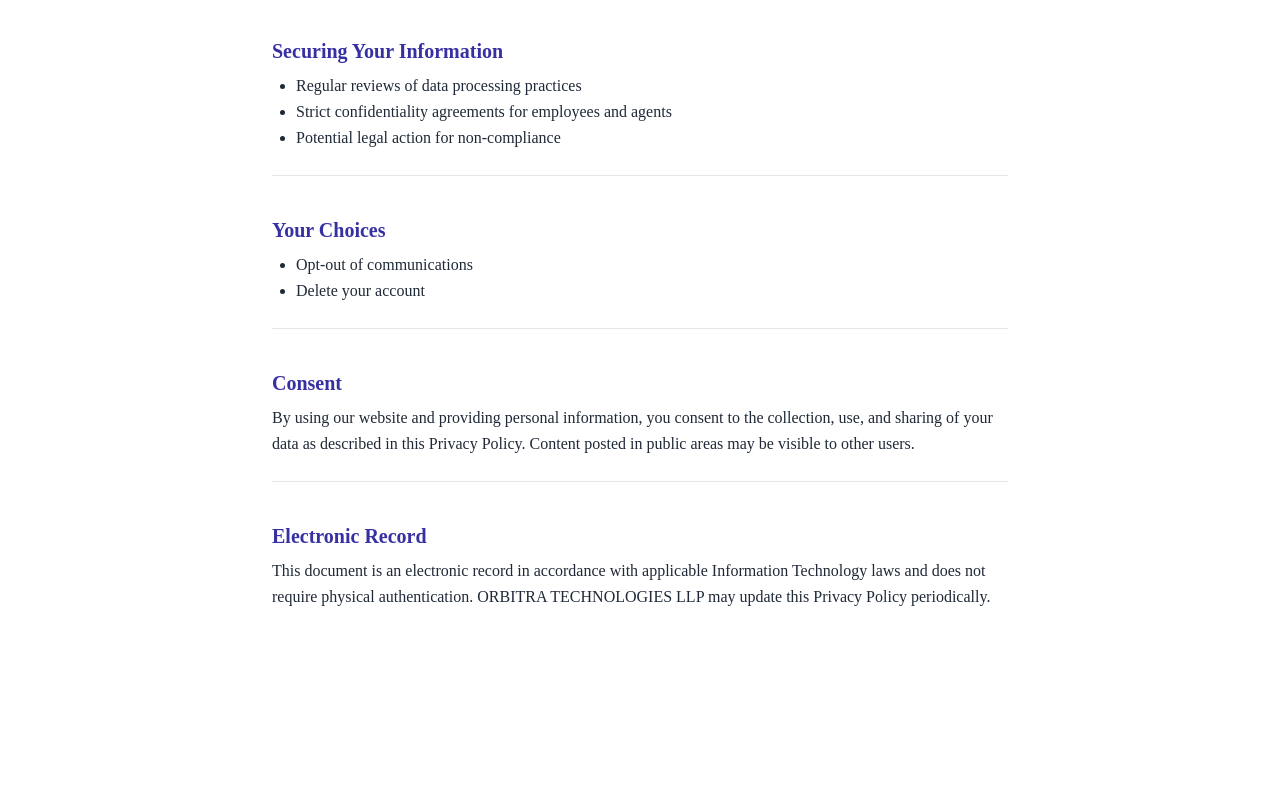
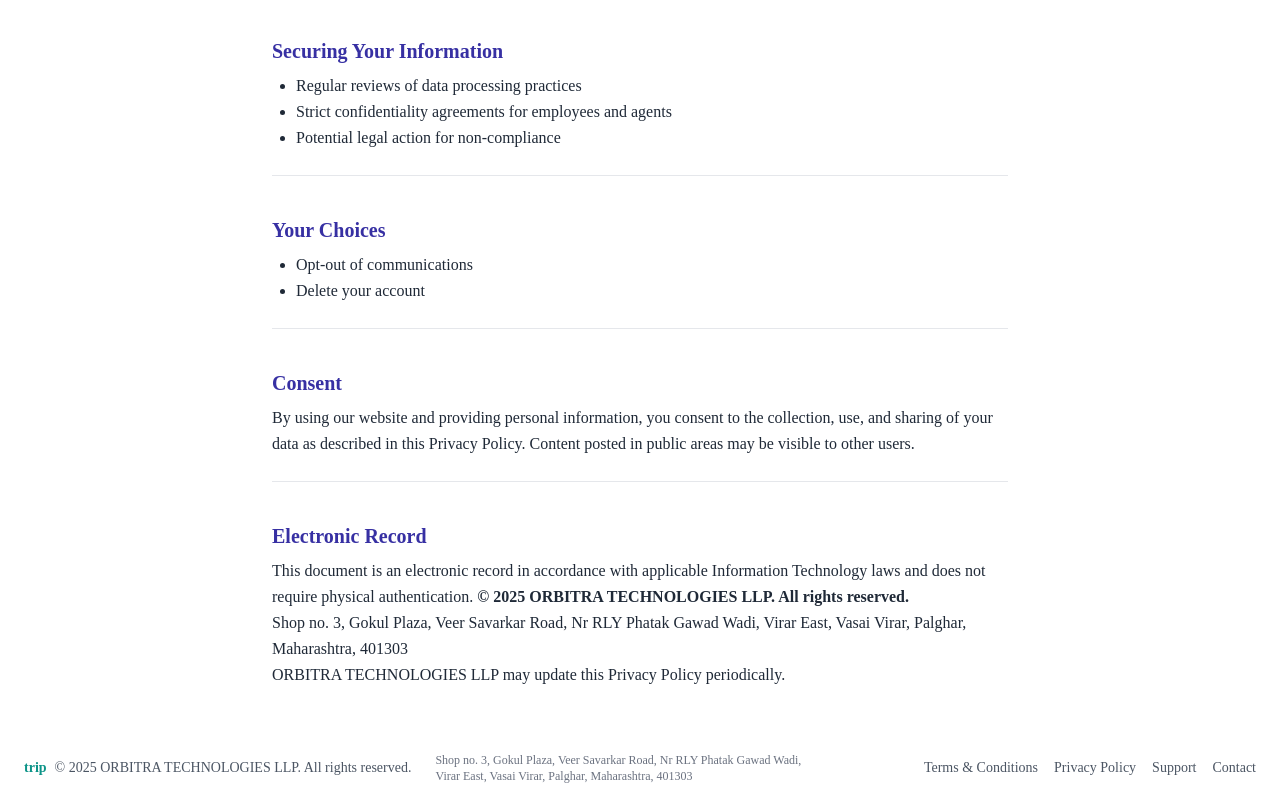
Before and after one commit to vijayguhan10/agent-4trip, a React (Create React App) app: page /privacy in a window 1280 px wide. Shown: the part 1935-2735 px from the top of the page. Before the commit the page ends 2593 px from the top, so only its background shows below. Built offline with nearby package versions, Linux system fonts and the light colour scheme.

Commit message:
comitted with the changes of the updated address and copyurights in the footer

```diff
--- a/src/components/Footer.jsx
+++ b/src/components/Footer.jsx
@@ -1,16 +1,30 @@
-import React from 'react';
+import React from "react";
 
 const Footer = () => (
-  <footer className="py-4 px-6 flex justify-between items-center text-sm bg-white">
-    <div className="flex items-center">
+  <footer className="py-4 px-6 flex flex-col md:flex-row justify-between items-center text-sm bg-white">
+    <div className="flex flex-col md:flex-row items-center">
       <span className="text-teal-600 font-bold mr-2">trip</span>
-      <span className="text-gray-600">©2024 All rights Reserved</span>
+      <span className="text-gray-600 mr-2">
+        © 2025 ORBITRA TECHNOLOGIES LLP. All rights reserved.
+      </span>
+      <span className="text-gray-500 text-xs md:ml-4 xl:w-96">
+        Shop no. 3, Gokul Plaza, Veer Savarkar Road, Nr RLY Phatak Gawad Wadi,
+        Virar East, Vasai Virar, Palghar, Maharashtra, 401303
+      </span>
     </div>
-    <div className="flex gap-4 text-gray-600">
-      <a href="#" className="hover:text-gray-800">Terms & Conditions</a>
-      <a href="/privacy" className="hover:text-gray-800">Privacy Policy</a>
-      <a href="#" className="hover:text-gray-800">Support</a>
-      <a href="#" className="hover:text-gray-800">Contact</a>
+    <div className="flex gap-4 text-gray-600 mt-2 md:mt-0">
+      <a href="#" className="hover:text-gray-800">
+        Terms & Conditions
+      </a>
+      <a href="/privacy" className="hover:text-gray-800">
+        Privacy Policy
+      </a>
+      <a href="#" className="hover:text-gray-800">
+        Support
+      </a>
+      <a href="#" className="hover:text-gray-800">
+        Contact
+      </a>
     </div>
   </footer>
 );
--- a/src/pages/Privacy.jsx
+++ b/src/pages/Privacy.jsx
@@ -1,6 +1,6 @@
 import React from "react";
 import { Link } from "react-router-dom";
-
+import Footer from "../components/Footer";
 const sections = [
   {
     title: "Interpretation",
@@ -156,8 +156,12 @@ const sections = [
       <p>
         This document is an electronic record in accordance with applicable
         Information Technology laws and does not require physical
-        authentication. ORBITRA TECHNOLOGIES LLP may update this Privacy Policy
-        periodically.
+        authentication.{" "}
+        <b>© 2025 ORBITRA TECHNOLOGIES LLP. All rights reserved.</b> <br />
+        Shop no. 3, Gokul Plaza, Veer Savarkar Road, Nr RLY Phatak Gawad Wadi,
+        Virar East, Vasai Virar, Palghar, Maharashtra, 401303
+        <br />
+        ORBITRA TECHNOLOGIES LLP may update this Privacy Policy periodically.
       </p>
     ),
   },
@@ -226,6 +230,7 @@ export default function PrivacyPolicy() {
           </div>
         </div>
       </div>
+      <Footer />
     </>
   );
 }
```
